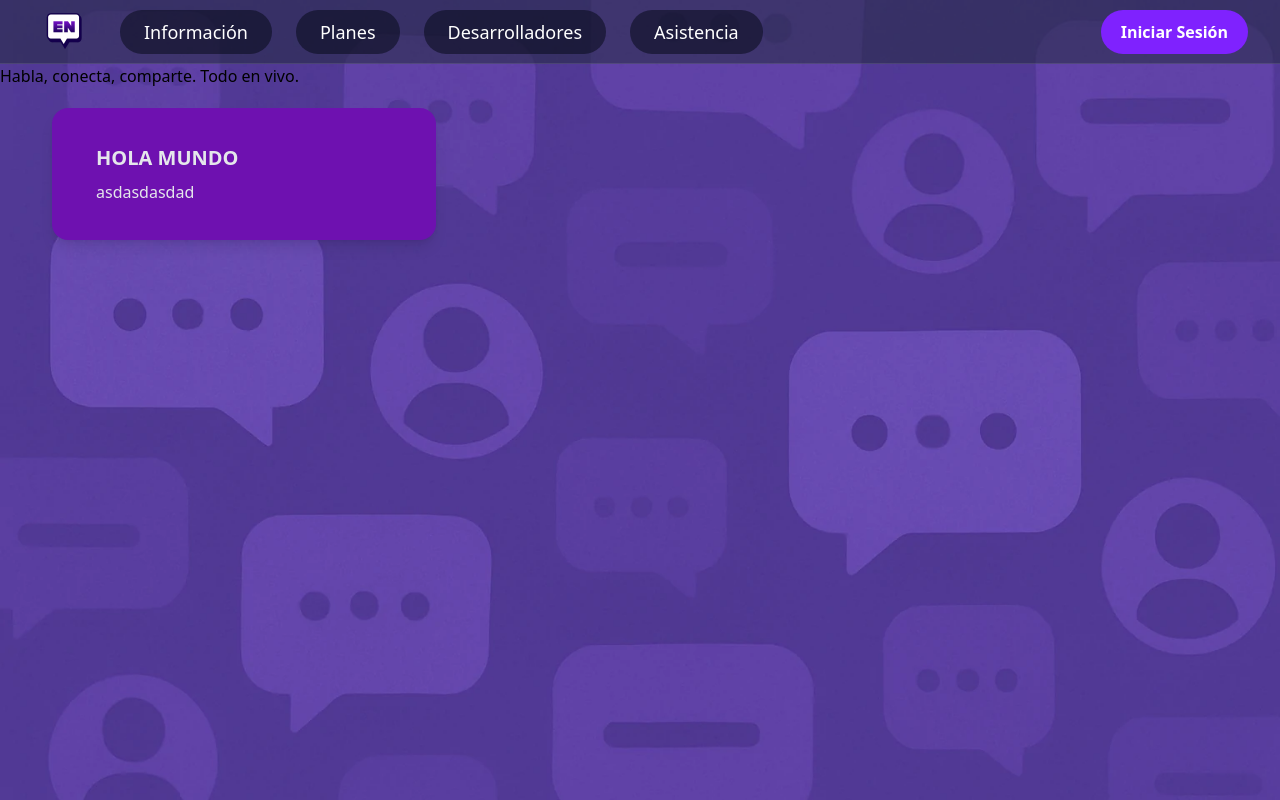
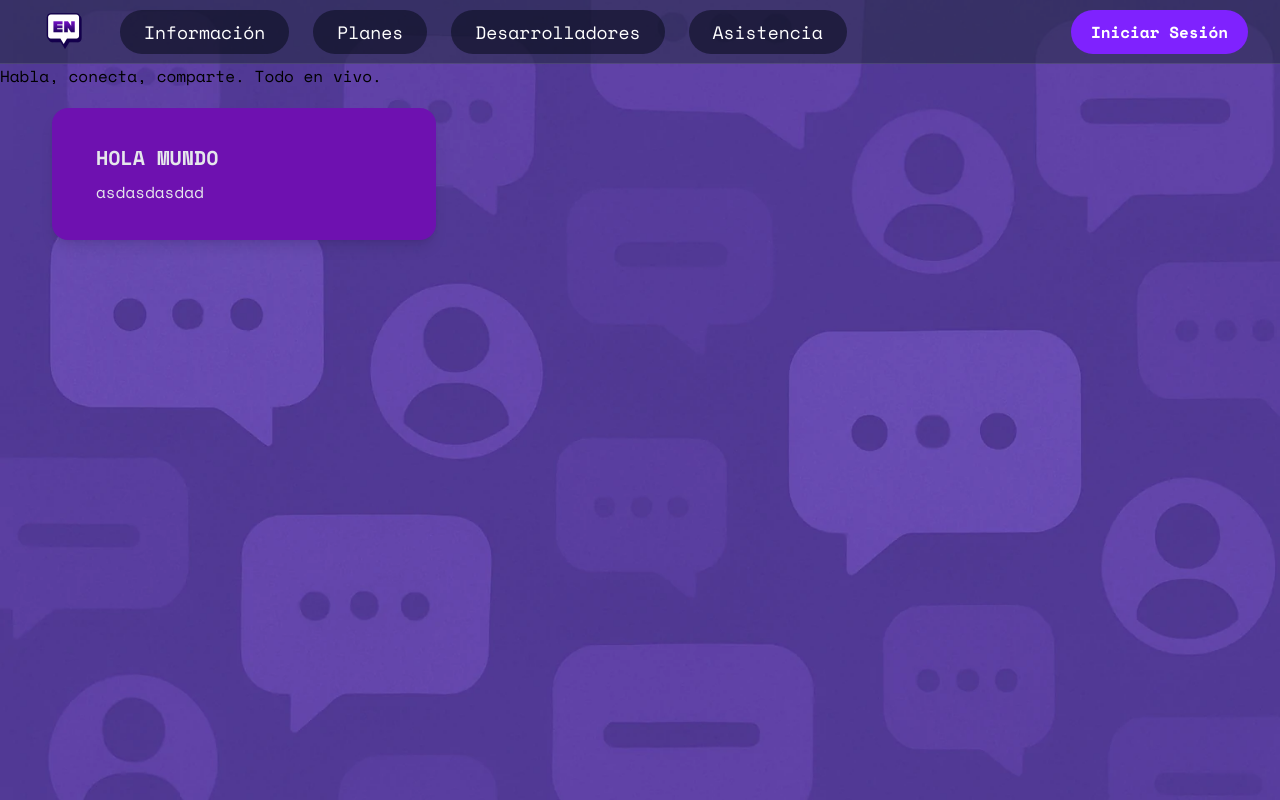
Before and after one commit to EchoNowProject/Frontend, a React (Vite) app: page / in a window 1280 px wide. Built offline with nearby package versions, Linux system fonts and the light colour scheme.

Commit message:
BUILD - Se añade la tipografica Space-Mono

```diff
--- a/package.json
+++ b/package.json
@@ -10,6 +10,7 @@
     "preview": "vite preview"
   },
   "dependencies": {
+    "@fontsource/space-mono": "^5.2.9",
     "@headlessui/react": "^2.2.8",
     "@heroicons/react": "^2.2.0",
     "@tailwindcss/vite": "^4.1.13",
--- a/src/assets/styles/App.css
+++ b/src/assets/styles/App.css
@@ -1 +1,5 @@
 @import 'tailwindcss';
+
+* {
+  font-family: 'Space Mono', monospace;
+}
--- a/src/main.tsx
+++ b/src/main.tsx
@@ -1,4 +1,6 @@
 import './assets/styles/App.css';
+import '@fontsource/space-mono/400.css';
+import '@fontsource/space-mono/700.css';
 import React from 'react';
 import ReactDOM from 'react-dom/client';
 import { createBrowserRouter } from 'react-router';
```
Also changed, not shown: 1 other file (tests, documents, lock files or other folders).
